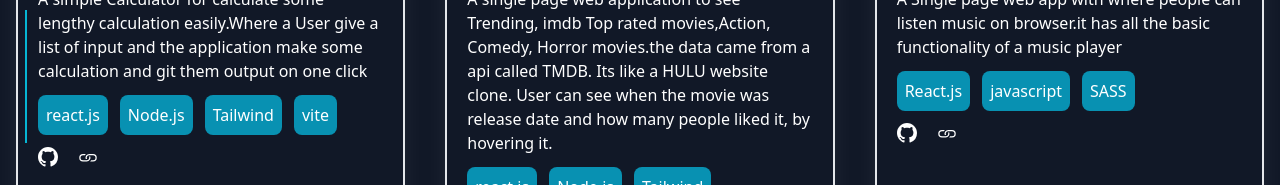
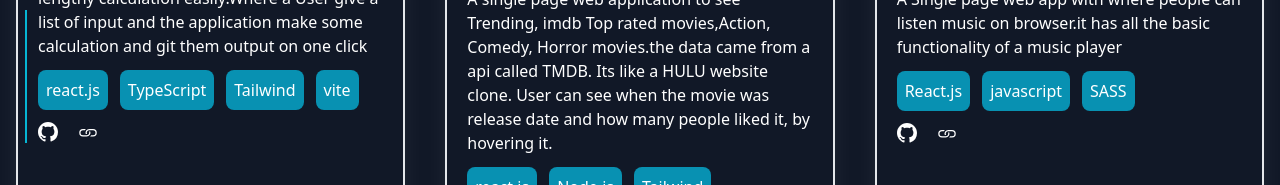
Before and after one commit to hridoykhandakar/portfolio2.0, a Next.js app: page /work in a window 1280 px wide. Shown: the part 512-697 px from the top of the page. Built offline with nearby package versions, Linux system fonts and the light colour scheme.

Commit message:
update a project

```diff
--- a/app/work/page.jsx
+++ b/app/work/page.jsx
@@ -17,7 +17,7 @@ const page = () => {
       image: web2,
       description:
         "A simple Calculator for calculate some lengthy calculation easily.Where a User give a list of input and the application make some calculation and git them output on one click ",
-      stack: ["react.js", "Node.js", "Tailwind", "vite"],
+      stack: ["react.js", "TypeScript", "Tailwind", "vite"],
       link: [
         "https://github.com/hridoykhandakar/fcal",
         "hhttps://hrkfc.netlify.app/",
--- a/components/WorkSection.jsx
+++ b/components/WorkSection.jsx
@@ -7,11 +7,11 @@ import web4 from "../public/web4.png";
 const work = [
   {
     id: "01",
-    name: "Fish calculator",
+    name: "cash calculator",
     image: web2,
     description:
       "A simple Calculator for calculate some lengthy calculation easily.Where a User give a list of input and the application make some calculation and git them output on one click ",
-    stack: ["react.js", "Node.js", "Tailwind", "vite"],
+    stack: ["react.js", "Typescript", "Tailwind", "vite"],
     link: [
       "https://github.com/hridoykhandakar/fcal",
       "hhttps://hrkfc.netlify.app/",
```
Also changed, not shown: public/aweb2.png (added), public/web2.png.
